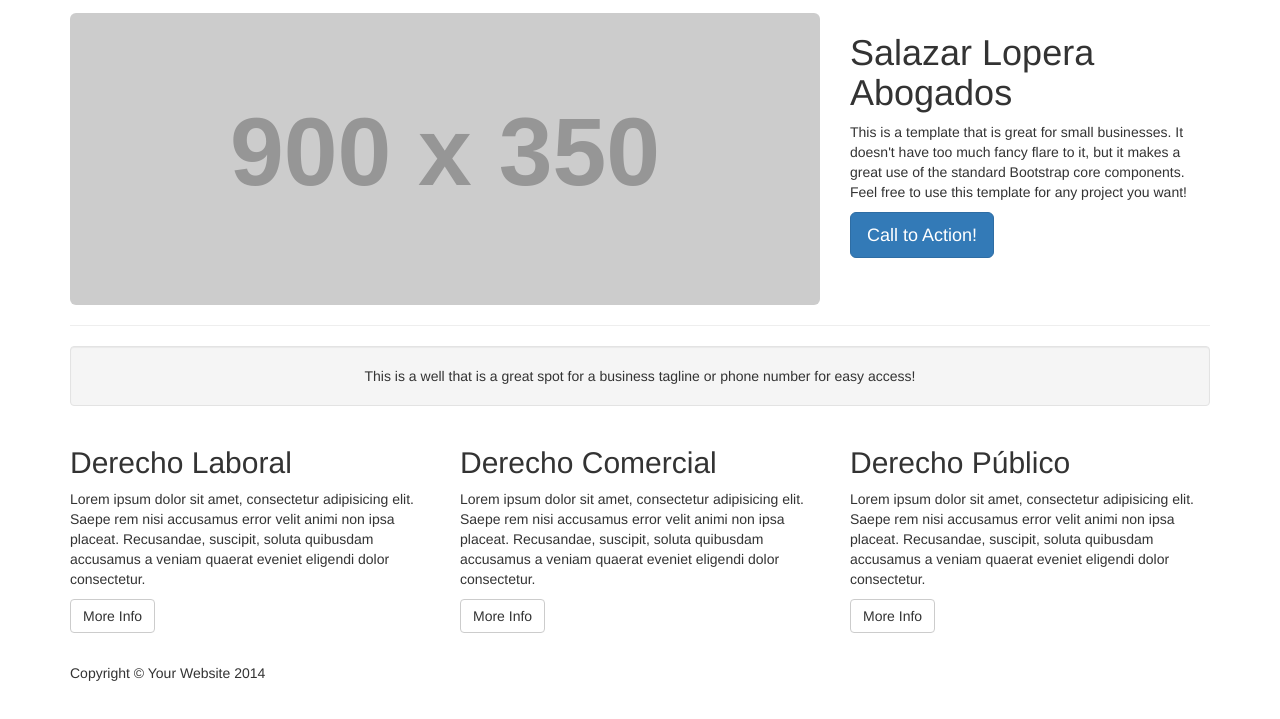
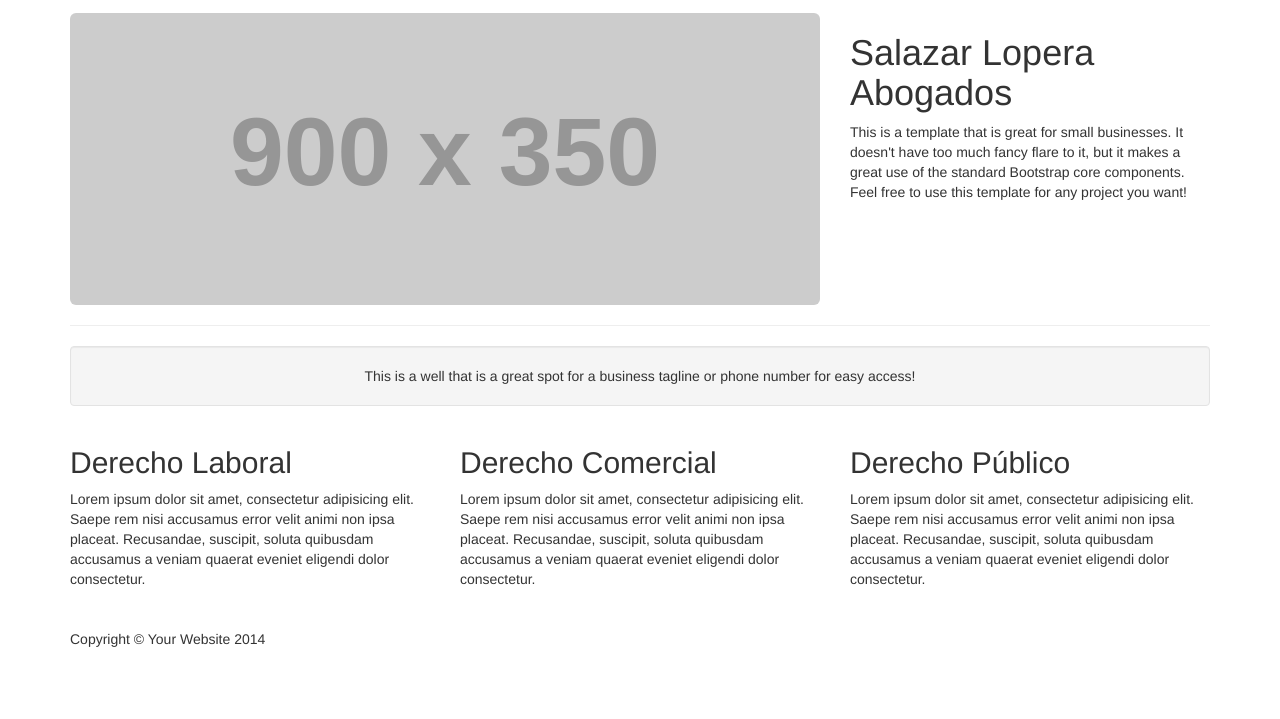
Before and after one commit to Ecarrion/slabogados-landing, a plain HTML site: page index.html in a window 1280 px wide. Shown: the part 87-806 px from the top of the page. Drawn offline with Linux system fonts and the light colour scheme; placeholder pictures from the web are drawn by us.

Commit message:
Remove more info in buttons from Services

```diff
--- a/index.html
+++ b/index.html
@@ -1,4 +1,4 @@
-<!DOCTYPE html>
+  <!DOCTYPE html>
 <html lang="en">
 
 <head>
@@ -74,7 +74,6 @@
             <div class="col-md-4">
                 <h1>Salazar Lopera Abogados</h1>
                 <p>This is a template that is great for small businesses. It doesn't have too much fancy flare to it, but it makes a great use of the standard Bootstrap core components. Feel free to use this template for any project you want!</p>
-                <a class="btn btn-primary btn-lg" href="#">Call to Action!</a>
             </div>
             <!-- /.col-md-4 -->
         </div>
@@ -98,19 +97,16 @@
             <div class="col-md-4">
                 <h2>Derecho Laboral</h2>
                 <p>Lorem ipsum dolor sit amet, consectetur adipisicing elit. Saepe rem nisi accusamus error velit animi non ipsa placeat. Recusandae, suscipit, soluta quibusdam accusamus a veniam quaerat eveniet eligendi dolor consectetur.</p>
-                <a class="btn btn-default" href="#">More Info</a>
             </div>
             <!-- /.col-md-4 -->
             <div class="col-md-4">
                 <h2>Derecho Comercial</h2>
                 <p>Lorem ipsum dolor sit amet, consectetur adipisicing elit. Saepe rem nisi accusamus error velit animi non ipsa placeat. Recusandae, suscipit, soluta quibusdam accusamus a veniam quaerat eveniet eligendi dolor consectetur.</p>
-                <a class="btn btn-default" href="#">More Info</a>
             </div>
             <!-- /.col-md-4 -->
             <div class="col-md-4">
                 <h2>Derecho Público</h2>
                 <p>Lorem ipsum dolor sit amet, consectetur adipisicing elit. Saepe rem nisi accusamus error velit animi non ipsa placeat. Recusandae, suscipit, soluta quibusdam accusamus a veniam quaerat eveniet eligendi dolor consectetur.</p>
-                <a class="btn btn-default" href="#">More Info</a>
             </div>
             <!-- /.col-md-4 -->
         </div>
```
